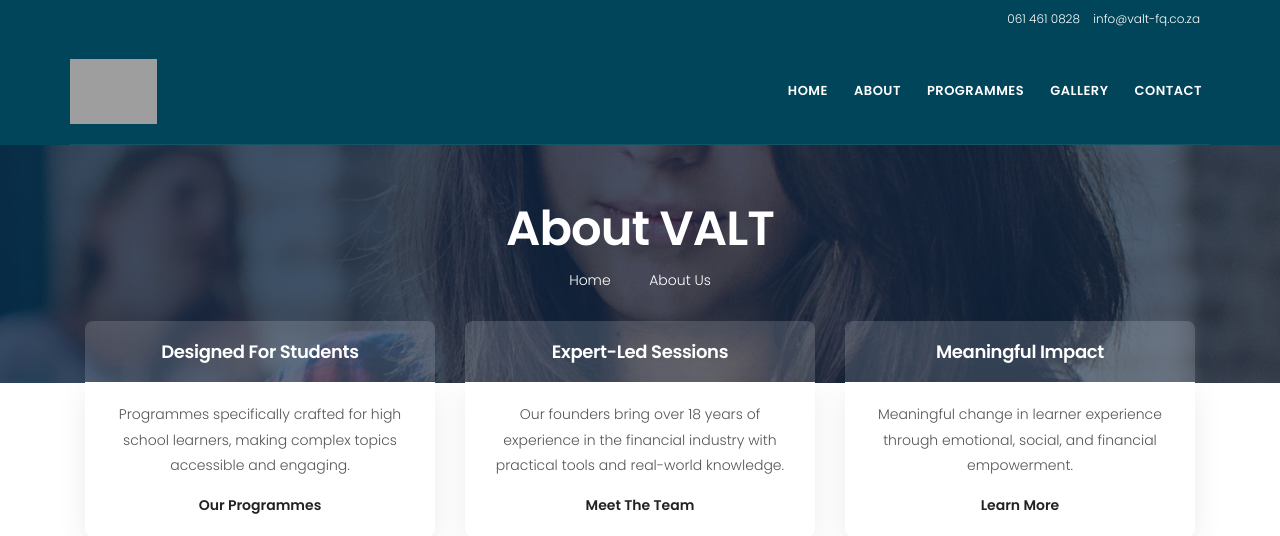
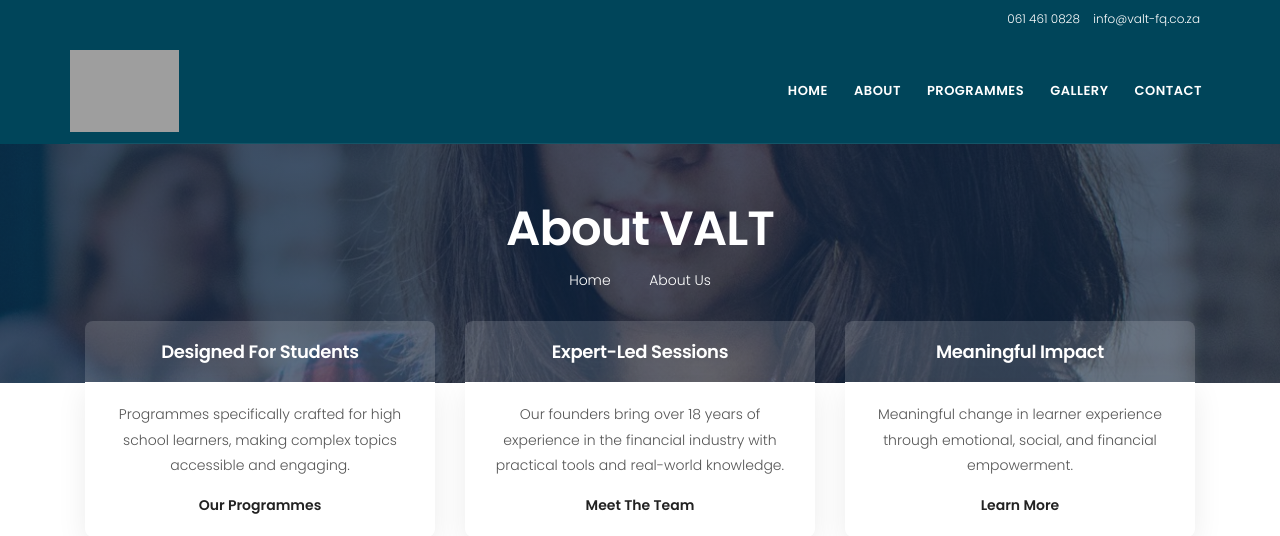
Before and after one commit to oluwatosindot/valtwebsiteproj, a PHP site: page /about.html in a window 1280 px wide. Shown: the top 536 px of the page. Run offline with PHP 8.4, Linux system fonts and the light colour scheme; some libraries are stand-ins or nearby versions; some web fonts are replaced; grey boxes are pictures that could not be loaded.

Commit message:
Make logo larger in navbar without increasing navbar height
Increases logo from 65px to 82px, reduces main-menu padding from
20px to 11px top/bottom — overall navbar height stays the same.

Co-Authored-By: Claude Sonnet 4.6 <noreply@anthropic.com>

```diff
--- a/css/valt-theme.css
+++ b/css/valt-theme.css
@@ -40,6 +40,8 @@ p { color: #555 !important; line-height: 1.8 !important; }
 #header { background-color: #00455A !important; }
 .header-top { background: #00455A !important; }
 #header.header-scrolled { background-color: rgba(0,69,90,.97) !important; box-shadow: 0 2px 20px rgba(0,0,0,0.15) !important; }
+.main-menu { padding-top: 11px !important; padding-bottom: 11px !important; }
+#logo img { height: 82px !important; }
 .main-menu { border-bottom: 1px solid rgba(255,255,255,0.08) !important; }
 .top-head-btn { background: #2a9d8f !important; border-radius: 4px !important; }
 .header-top .header-top-left a:hover i { color: #2a9d8f !important; }
```
